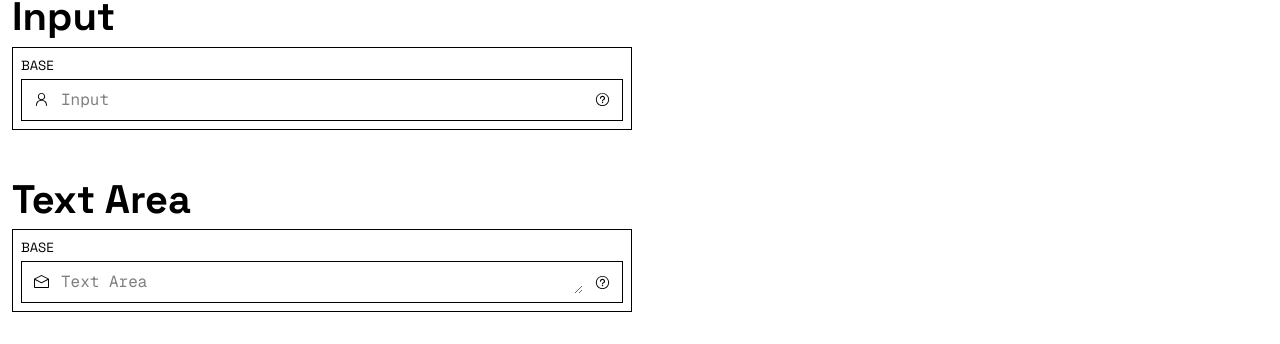
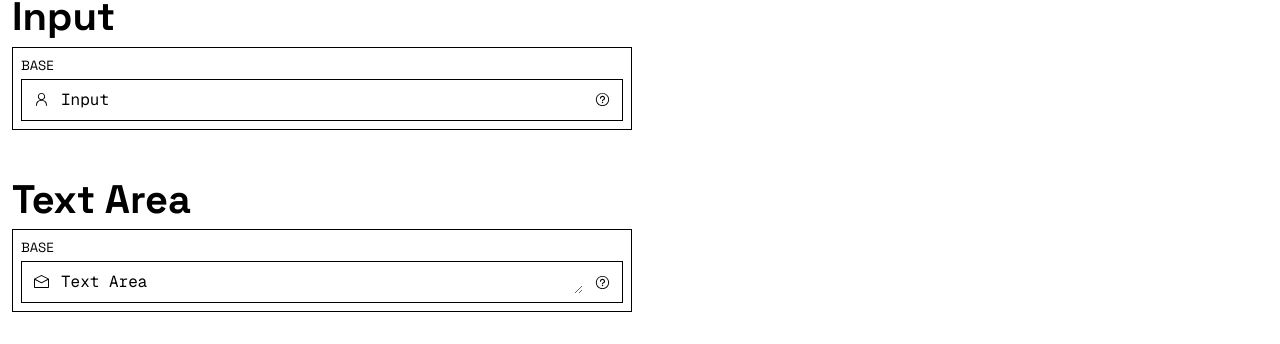
Before and after one commit to mmDevStudio/brand, a Next.js app: page /sandbox in a window 1280 px wide. Shown: the part 482-826 px from the top of the page. Built offline with nearby package versions, Linux system fonts and the light colour scheme.

Commit message:
feat(ui): add Input

```diff
--- a/src/components/Input.tsx
+++ b/src/components/Input.tsx
@@ -4,11 +4,13 @@ import cn from "@/utils/cn";
 
 export const inputContainerStyles = cva(
   `flex items-center border-border border-1 px-3 py-2 gap-3 bg-bg
-  placeholder:text-border text-text text-body font-body w-min transition
+  text-text text-body font-body w-min transition
   focus-within:bg-bg-accent focus-within:outlined hover:bg-bg-accent`,
 );
 
-export const inputStyles = cva("outline-0 flex-1 min-w-0");
+export const inputStyles = cva(
+  "outline-0 flex-1 min-w-0 placeholder:text-border",
+);
 
 type InputProps = React.ComponentProps<"input"> & {
   prefixIcon?: React.ReactNode;
```
